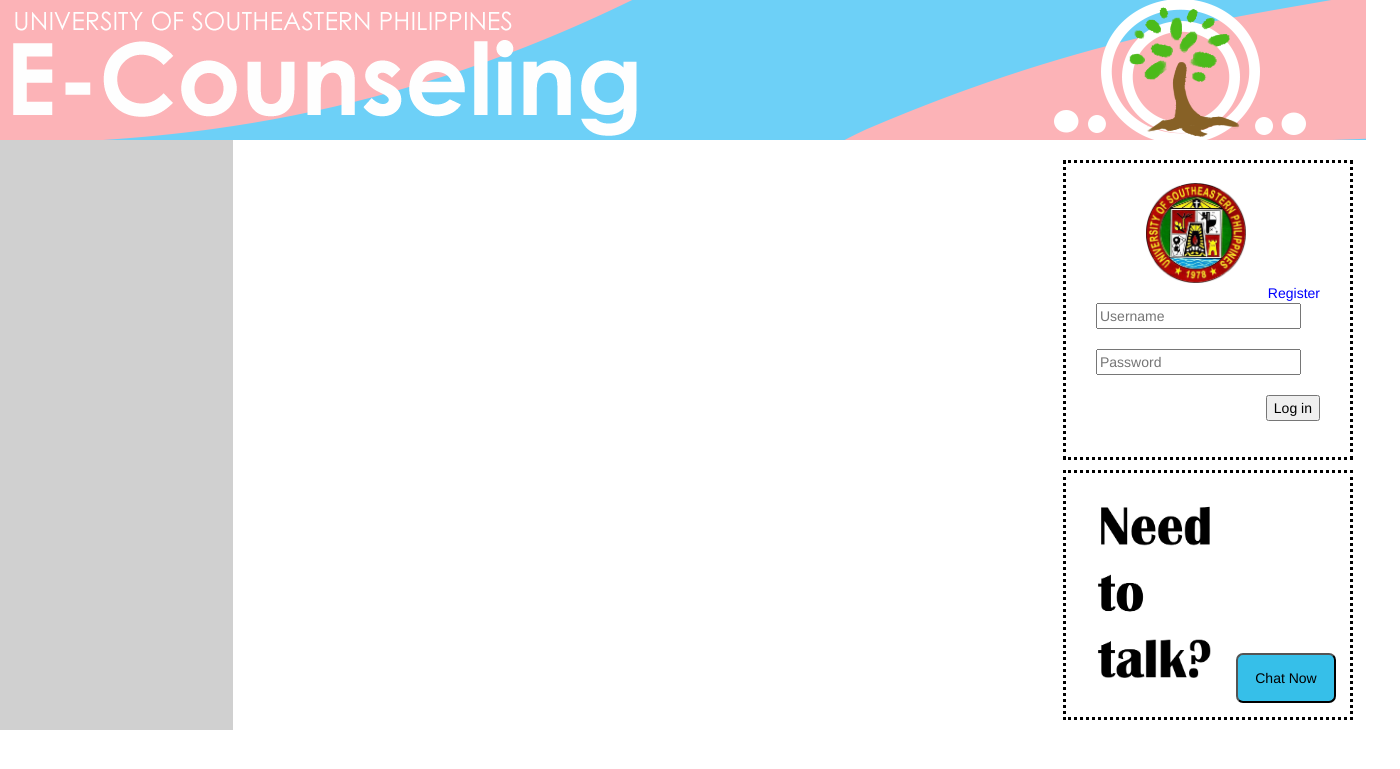
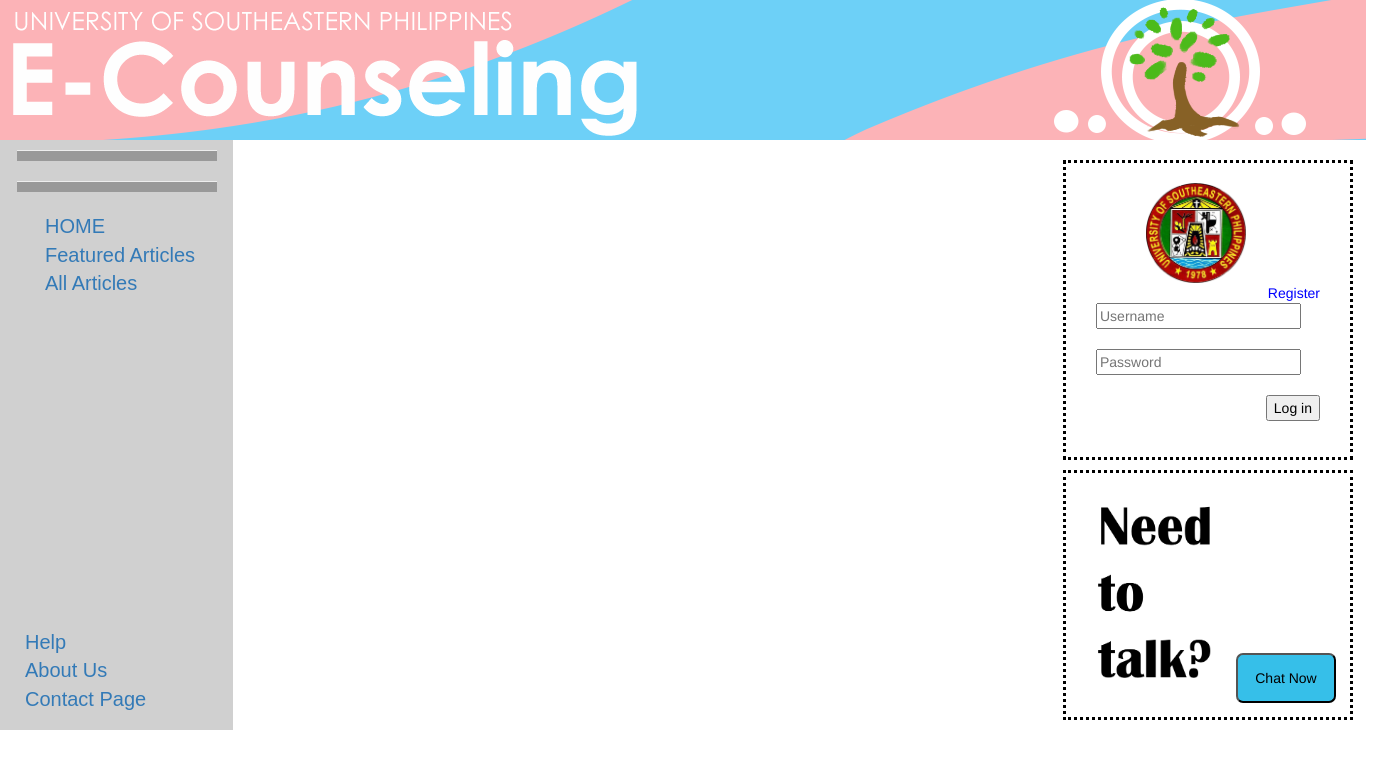
Before and after one commit to RaineCagape/USeP_Online_Guidance_Counseling, a PHP site: page / in a window 1400 px wide. Shown: the top 769 px of the page. Run offline with PHP 8.4, Linux system fonts and the light colour scheme.

Commit message:
Quick access links added! yeyy

```diff
--- a/css/header.css
+++ b/css/header.css
@@ -74,3 +74,22 @@ body{
 	margin-left: 140px;
 
 }
+.line{
+	display: block;
+	background-color: #999999;
+	margin-top: 10px;
+	height: 10px;
+	width: 200px;
+}
+
+.upper{
+	margin-left: 30px;
+	font-size: 20px;
+	font-family: Arial;
+}
+.lower{
+	margin-left: 10px;
+	margin-top: 330px;
+	font-size: 20px;
+	font-family: Arial;
+}
--- a/index.html
+++ b/index.html
@@ -24,6 +24,18 @@
 	</div>
 
 	<div class="col-xs-2">
+		<hr class="line">
+		<hr class="line">
+		<p class="upper">
+			<a href=""> HOME </a> <br>
+			<a href=""> Featured Articles </a> <br>
+			<a href=""> All Articles </a> <br>
+		</p>
+		<p class="lower">
+			<a href=""> Help </a> <br>
+			<a href=""> About Us </a> <br>
+			<a href=""> Contact Page </a> <br>
+		</p>
 	</div>
 
 	<div class="col-md-7">
```
